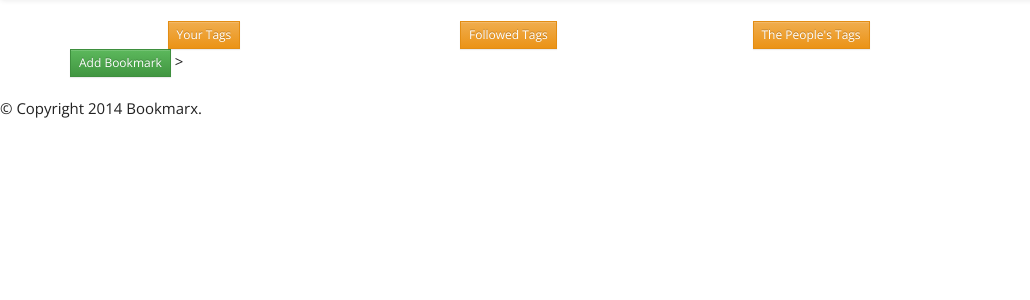
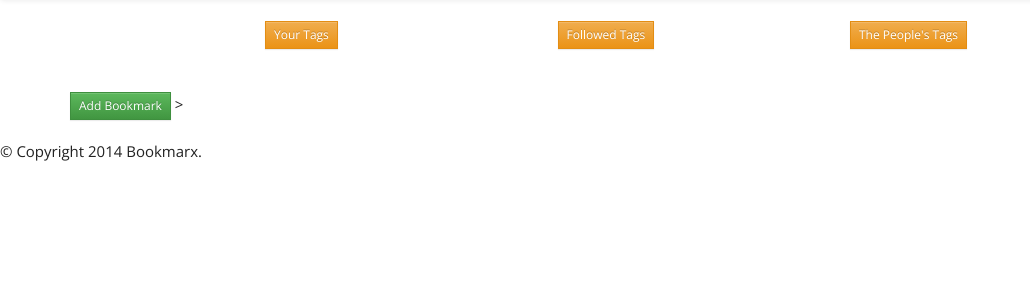
Before and after one commit to stuycs-softdev-fall-2013/proj3-7-bookmarx, a Flask app: page / in a window 1280 px wide. Shown: the part 54-354 px from the top of the page, without its empty margins (0-1030 px from the left). Run offline with Flask 2, Linux system fonts and the light colour scheme; a user stored in the database is signed in; data comes from the database, SQL or seed files in the repository; data that the repository does not hold is empty.

Commit message:
fix spacing of buttons on home.html

```diff
--- a/templates/home.html
+++ b/templates/home.html
@@ -13,11 +13,12 @@
 
 {% block content %}
   <div class="row">
-    <div class="col-md-1"></div>
+    <div class="col-md-2"></div>
     <div class="col-md-3"><button type="button" class="btn btn-warning btn-xs">Your Tags</button></div>
     <div class="col-md-3"><button type="button" class="btn btn-warning btn-xs">Followed Tags</button></div>
     <div class="col-md-3"><button type="button" class="btn btn-warning btn-xs">The People's Tags</button></div>
   </div>
+  <br></br>
   <button id="toggle-bookmark-form" class="btn btn-success btn-xs">Add Bookmark</button>
   <form id="bookmark-form" hidden=true>
     <input class="bookmark-form-input" placeholder="Title"></input>
```
